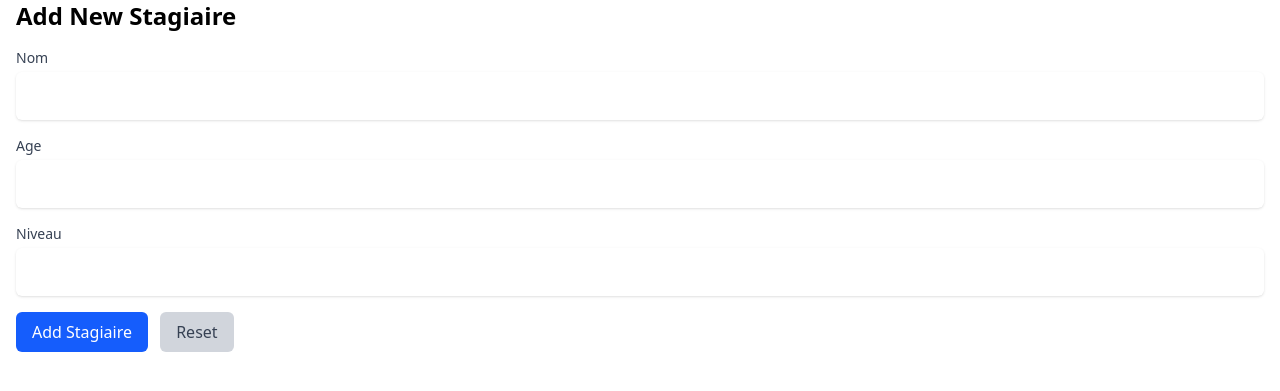
After one commit to Yacho-glitch/firstMVCProject, a PHP site: page /formTwo.php in a window 1280 px wide. The commit adds this page. Shown: the top 391 px of the page. Run offline with PHP 8.4, Linux system fonts and the light colour scheme.

Commit message:
create another update page

```diff
--- a/model/model.php
+++ b/model/model.php
@@ -8,6 +8,12 @@
     $pdo = new PDO("mysql:host=$host;dbname=$database", $user, $password);
     $pdo->setAttribute(PDO::ATTR_ERRMODE, PDO::ERRMODE_EXCEPTION);
 
+
+    if (isset($_GET['delete_id'])) {
+        deleteStagiaires($_GET['delete_id']);
+        header("Location: ../view/layout.php");
+        exit();
+    }
 
     function selectStagiaires() {
         global $pdo;
@@ -42,12 +48,12 @@
         $stmt->bindParam(':id', $id);
         $success = $stmt->execute();
 
-        if ($success) {
-            header("Location: ../view/layout.php");
-            exit();
-        } else {
-            echo "<p class='text-red-500'>Error deleting stagiaire.</p>";
-        }
+        // if ($success) {
+        //     header("Location: ../view/layout.php");
+        //     exit();
+        // } else {
+        //     echo "<p class='text-red-500'>Error deleting stagiaire.</p>";
+        // }
         return $success;
     }
 
--- /dev/null
+++ b/view/formTwo.php
@@ -0,0 +1,54 @@
+<!DOCTYPE html>
+<html lang="en">
+<head>
+    <meta charset="UTF-8">
+    <script src="https://cdn.jsdelivr.net/npm/@tailwindcss/browser@4"></script>
+    <meta name="viewport" content="width=device-width, initial-scale=1.0">
+    <title>Document</title>
+</head>
+<body>
+
+    <?php
+        require_once __DIR__ . '/../model/model.php';
+
+        if (isset($_GET['id'])) {
+            $id = $_GET['id'];
+            $stagiaire = selectStagiaireById($id);
+        }
+
+        if ($_SERVER['REQUEST_METHOD'] === 'POST') {
+            $nom = $_POST['nom'];
+            $age = $_POST['age'];
+            $niveau = $_POST['niveau'];
+
+            if (isset($stagiaire)) {
+                updateStagiaires($id, $nom, $age, $niveau);
+            } else {
+                insertStagiaires($nom, $age, $niveau);
+            }
+        }
+    ?>
+
+    <form method="post">
+        <div class="container mx-auto px-4">
+            <h2 class="text-2xl font-bold mb-4">Add New Stagiaire</h2>
+            <input type="hidden" name="id" value="<?php echo isset($stagiaire) ? $stagiaire['id'] : ''; ?>">
+            <div class="mb-4">
+                <label for="nom" class="block text-sm font-medium text-gray-700">Nom</label>
+                <input type="text" id="nom" name="nom" value="<?php echo isset($stagiaire) ? $stagiaire['nom'] : ''; ?>" required class="mt-1 block w-full border-gray-300 rounded-md shadow-sm focus:border-indigo-500 focus:ring-indigo-500 px-3 py-3">
+            </div>
+            <div class="mb-4">
+                <label for="age" class="block text-sm font-medium text-gray-700">Age</label>
+                <input type="number" id="age" name="age" value="<?php echo isset($stagiaire) ? $stagiaire['age'] : ''; ?>" required class="mt-1 block w-full border-gray-300 rounded-md shadow-sm focus:border-indigo-500 focus:ring-indigo-500 px-3 py-3">
+            </div>
+            <div class="mb-4">
+                <label for="niveau" class="block text-sm font-medium text-gray-700">Niveau</label>
+                <input type="text" id="niveau" name="niveau" value="<?php echo isset($stagiaire) ? $stagiaire['niveau'] : ''; ?>" required class="mt-1 block w-full border-gray-300 rounded-md shadow-sm focus:border-indigo-500 focus:ring-indigo-500 px-3 py-3">
+            </div>
+            <button type="submit" class="px-4 py-2 bg-blue-600 text-white rounded-md hover:bg-blue-700">Add Stagiaire</button>
+
+            <button type="reset" class="ml-2 px-4 py-2 bg-gray-300 text-gray-700 rounded-md hover:bg-gray-400">Reset</button>
+        </div>
+    </form>
+</body>
+</html>
--- a/view/layout.php
+++ b/view/layout.php
@@ -45,8 +45,8 @@
                             <td class='px-2 py-3'>{$stagiaire['age']}</td>
                             <td class='px-2 py-3'>{$stagiaire['niveau']}</td>
                             <td>
-                                <a href='update.php?id={$stagiaire['id']}' class='p-2 bg-sky-600 text-white rounded-md hover:bg-blue-700'>Update</a>
-                                <a href='../model/model.php?delete_id={$stagiaire['id']}' class='p-2 bg-red-600 text-white rounded-md hover:bg-red-700'>Delete</a>
+                                <a href='formTwo.php?id={$stagiaire['id']}' class='p-2 bg-sky-600 text-white rounded-md hover:bg-blue-700'>Update</a>
+                                <a href='layout.php?delete_id={$stagiaire['id']}' class='p-2 bg-red-600 text-white rounded-md hover:bg-red-700'>Delete</a>
                             </td>
                         </tr>
                     ";
@@ -58,7 +58,7 @@
     </main>
     <div class="container">
         <div class="flex justify-start mt-4 ml-4">
-            <a href="form.php" class="px-4 py-2 bg-sky-600 text-white rounded-md hover:bg-green-700">Add Stagiaire</a>
+            <a href="form.php" class="px-4 py-2 bg-sky-600 text-white rounded-md hover:bg-sky-700">Add Stagiaire</a>
         </div>
     </div>
 </body>
```
